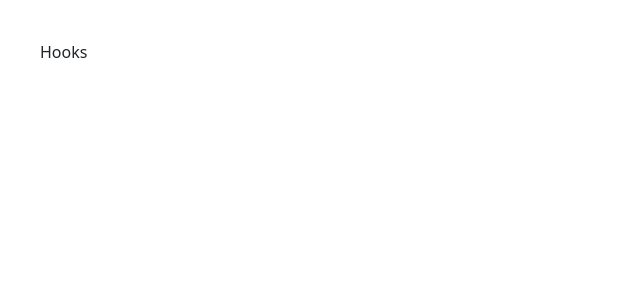
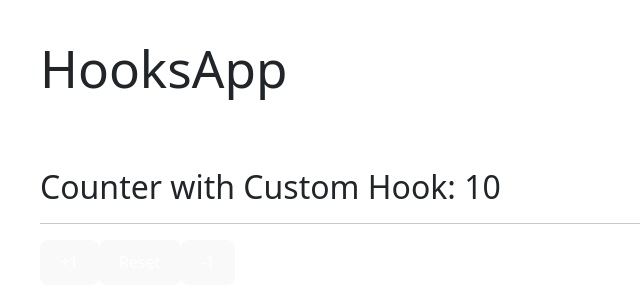
Before and after one commit to Alejandro-Figueiras/Curso-React-FH, a React (Vite) app in the folder 05-hooks-app/: page / in a window 1280 px wide. Shown: the top 300 px of the page, without its empty margins (0-640 px from the left). Built offline with nearby package versions, Linux system fonts and the light colour scheme.

Commit message:
05-hooks-app useState hook

```diff
--- /dev/null
+++ b/05-hooks-app/src/01-useState/CounterApp.jsx
@@ -0,0 +1,14 @@
+import { useState } from "react"
+
+const CounterApp = () => {
+  const [counter, setCounter] = useState(10)
+	return (
+		<div>
+			<h2>Counter: {counter}</h2>
+			<hr />
+			<button onClick={() => setCounter(c => c+1)}>+1</button>
+		</div>
+	)
+}
+
+export default CounterApp
--- /dev/null
+++ b/05-hooks-app/src/01-useState/CounterWithCustomHook.jsx
@@ -0,0 +1,18 @@
+import { useCounter } from "../hooks/useCounter"
+
+const CounterWithCustomHook = () => {
+	const { counter, increment, decrement, reset } = useCounter(10)
+
+	return (
+		<div>
+			<h2>Counter with Custom Hook: {counter}</h2>
+			<hr />
+
+			<button onClick={() => increment()}>+1</button>
+			<button onClick={() => reset()}>Reset</button>
+			<button onClick={() => decrement()}>-1</button>
+		</div>
+	)
+}
+
+export default CounterWithCustomHook
--- a/05-hooks-app/src/HooksApp.jsx
+++ b/05-hooks-app/src/HooksApp.jsx
@@ -1,5 +1,14 @@
+import CounterApp from "./01-useState/CounterApp"
+import CounterWithCustomHook from "./01-useState/CounterWithCustomHook"
+
 const HooksApp = () => {
-	return <>Hooks</>
+	return (
+		<>
+			<h1 className="title">HooksApp</h1>
+			{/* <CounterApp /> */}
+			<CounterWithCustomHook />
+		</>
+	)
 }
 
 export default HooksApp
--- /dev/null
+++ b/05-hooks-app/src/hooks/useCounter.js
@@ -0,0 +1,24 @@
+import { useState } from "react"
+
+export const useCounter = (initalValue = 0) => {
+  const [counter, setCounter] = useState(initalValue)
+
+  const increment = (value = 1) => {
+    setCounter(c => c+value)
+  }
+
+  const decrement = (value = 1) => {
+    setCounter(c => c-value)
+  }
+
+  const reset = () => {
+    setCounter(initalValue)
+  }
+
+  return {
+    counter,
+    increment,
+    decrement,
+    reset
+  }
+}
--- a/05-hooks-app/src/index.css
+++ b/05-hooks-app/src/index.css
@@ -30,6 +30,10 @@ h1 {
   line-height: 1.1;
 }
 
+.title {
+  padding-bottom: 4rem
+}
+
 button {
   border-radius: 8px;
   border: 1px solid transparent;
@@ -40,6 +44,7 @@ button {
   background-color: #1a1a1a;
   cursor: pointer;
   transition: border-color 0.25s;
+  color: white
 }
 button:hover {
   border-color: #646cff;
```
